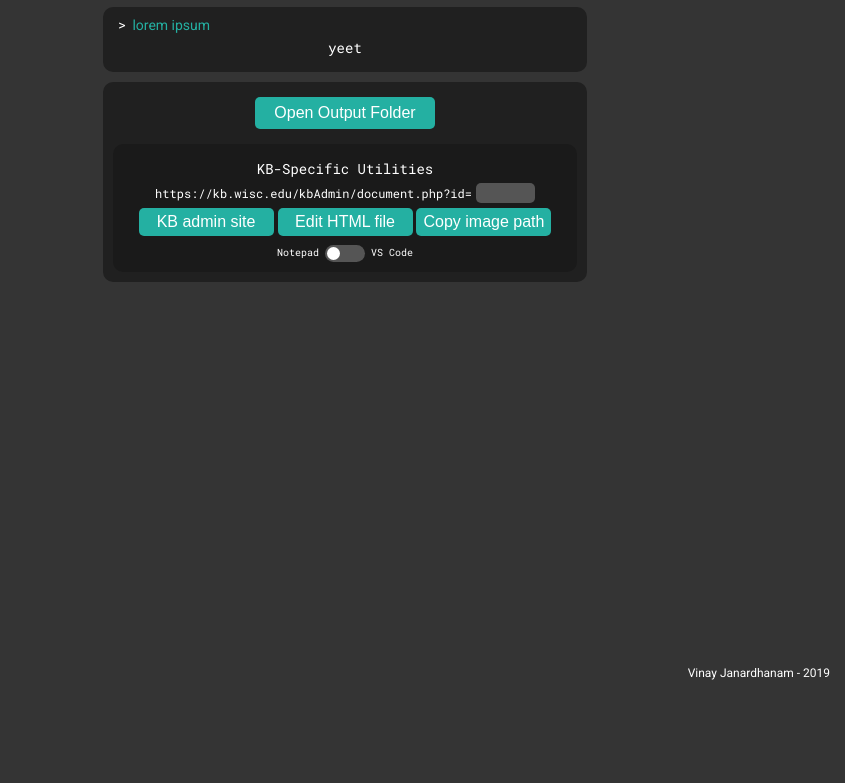
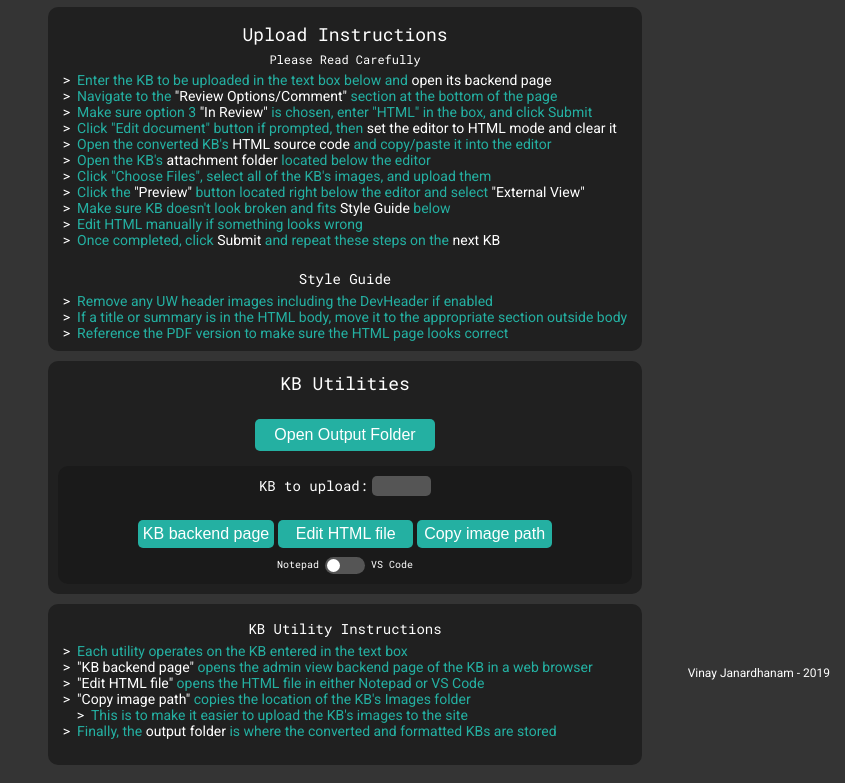
Before and after one commit to vinay1337/kb-converter, an Electron app: page upload.html in a window 1000 px wide. Shown: the part 108-891 px from the top of the page, without its empty margins (155-1000 px from the left). Before the commit the page ends 800 px from the top, so only its background shows below. Drawn offline with Linux system fonts and the light colour scheme.

Commit message:
Added instructions

```diff
--- a/upload.html
+++ b/upload.html
@@ -31,20 +31,53 @@
 
 
             <div class='container'>
+                <p class='desc dir' style="font-size: 18px;">Upload Instructions</p>
+                <p class='desc dir' style="font-size: 12px;">Please Read Carefully</p>
                 <p class='desc instr'>
-                    <span style='color: white'>&gt;&nbsp;&nbsp;</span>lorem ipsum<br />
+                    <span style='color: white'>&gt;&nbsp;&nbsp;</span>Enter the KB to be
+                    uploaded in the text box below and <span style='color: white'>open its backend page</span><br />
+                    <span style='color: white'>&gt;&nbsp;&nbsp;</span>Navigate to the <span style='color: white'>"Review
+                        Options/Comment"</span> section at the bottom of the page<br />
+                    <span style='color: white'>&gt;&nbsp;&nbsp;</span>Make sure option 3 <span style='color: white'>"In
+                        Review"</span> is chosen, enter "HTML" in the box, and click Submit<br />
+                    <span style='color: white'>&gt;&nbsp;&nbsp;</span>Click "Edit document"
+                    button if prompted, then <span style='color:white'>set the editor to HTML mode and clear
+                        it</span><br />
+                    <span style='color: white'>&gt;&nbsp;&nbsp;</span>Open the converted KB's
+                    <span style='color: white'>HTML source code</span> and copy/paste it into the editor<br />
+                    <span style='color: white'>&gt;&nbsp;&nbsp;</span>Open the KB's <span
+                        style='color: white'>attachment folder</span> located below the editor<br />
+                    <span style='color: white'>&gt;&nbsp;&nbsp;</span>Click "Choose Files",
+                    select all of the KB's images, and upload them<br />
+                    <span style='color: white'>&gt;&nbsp;&nbsp;</span>Click the <span
+                        style='color:white'>"Preview"</span> button
+                    located right below the editor and select <span style='color:white'>"External View"</span><br />
+                    <span style='color: white'>&gt;&nbsp;&nbsp;</span>Make sure KB doesn't look
+                    broken and fits <span style='color:white'>Style Guide</span> below<br />
+                    <span style='color: white'>&gt;&nbsp;&nbsp;</span>Edit HTML manually if
+                    something looks wrong<br />
+                    <span style='color: white'>&gt;&nbsp;&nbsp;</span>Once completed, click <span
+                        style='color:white'>Submit</span> and repeat these steps on the <span style='color:white'>next
+                        KB</span><br /><br />
                 </p>
-                <p class='desc dir'>yeet</p>
+                <p class='desc dir'>Style Guide</p>
+                <p class='desc instr'>
+                    <span style='color: white'>&gt;&nbsp;&nbsp;</span>Remove any UW header images including the
+                    DevHeader if enabled<br />
+                    <span style='color: white'>&gt;&nbsp;&nbsp;</span>If a title or summary is in the HTML body, move it
+                    to the appropriate section outside body<br />
+                    <span style='color: white'>&gt;&nbsp;&nbsp;</span>Reference the PDF version to make sure the HTML
+                    page looks correct<br />
+                </p>
             </div>
 
             <div class='container'>
+                <span class='desc dir' style='font-size: 18px;'>KB Utilities</span><br /><br />
                 <input class='btn slim' id='outputDir' type='button' value="Open Output Folder">
                 <div class='container dark'>
-                    <p class='desc dir'>KB-Specific Utilities</p>
-                    <span class='desc dir'
-                        style='font-size: 12px; margin:0px;'>https://kb.wisc.edu/kbAdmin/document.php?id=</span>
-                    <input type='number' id='KBIDtxt' autofocus><br />
-                    <input class='btn slim mer' id='adminView' type='button' value='KB admin site'>
+                    <span class='desc dir' style='font-size: 14px; margin:0px;'>KB to upload:</span>
+                    <input type='number' id='KBIDtxt' autofocus><br /><br />
+                    <input class='btn slim mer' id='adminView' type='button' value='KB backend page'>
                     <input class='btn slim mer' id='HTMLedit' type='button' value='Edit HTML file'>
                     <input class='btn slim mer' id='copyPath' type='button' value='Copy image path'>
                     <br />
@@ -57,6 +90,27 @@
                         VS Code
                     </span>
                 </div>
+            </div>
+            <div class='container'>
+                <p class='desc dir'>KB Utility Instructions</p>
+                <p class='desc instr'>
+                    <span style='color: white'>&gt;&nbsp;&nbsp;</span>Each utility operates on
+                    the KB entered in the text box<br />
+                    <span style='color: white'>&gt;&nbsp;&nbsp;</span><span style='color:white'>"KB backend page"</span>
+                    opens the
+                    admin view backend page of the KB in a web browser<br />
+                    <span style='color: white'>&gt;&nbsp;&nbsp;</span><span style='color:white'>"Edit HTML file"</span>
+                    opens the
+                    HTML file in either Notepad or VS Code<br />
+                    <span style='color: white'>&gt;&nbsp;&nbsp;</span><span style='color:white'>"Copy image path"</span>
+                    copies
+                    the location of the KB's Images folder<br />
+                    <span style='color: white'>&nbsp;&nbsp;&nbsp;&nbsp;&gt;&nbsp;&nbsp;</span>This
+                    is to make it easier to upload the KB's images to the site<br />
+                    <span style='color: white'>&gt;&nbsp;&nbsp;</span>Finally, the <span style='color:white'>output
+                        folder</span>
+                    is where the converted and formatted KBs are stored<br /><br />
+                </p>
             </div>
         </div>
 
```
